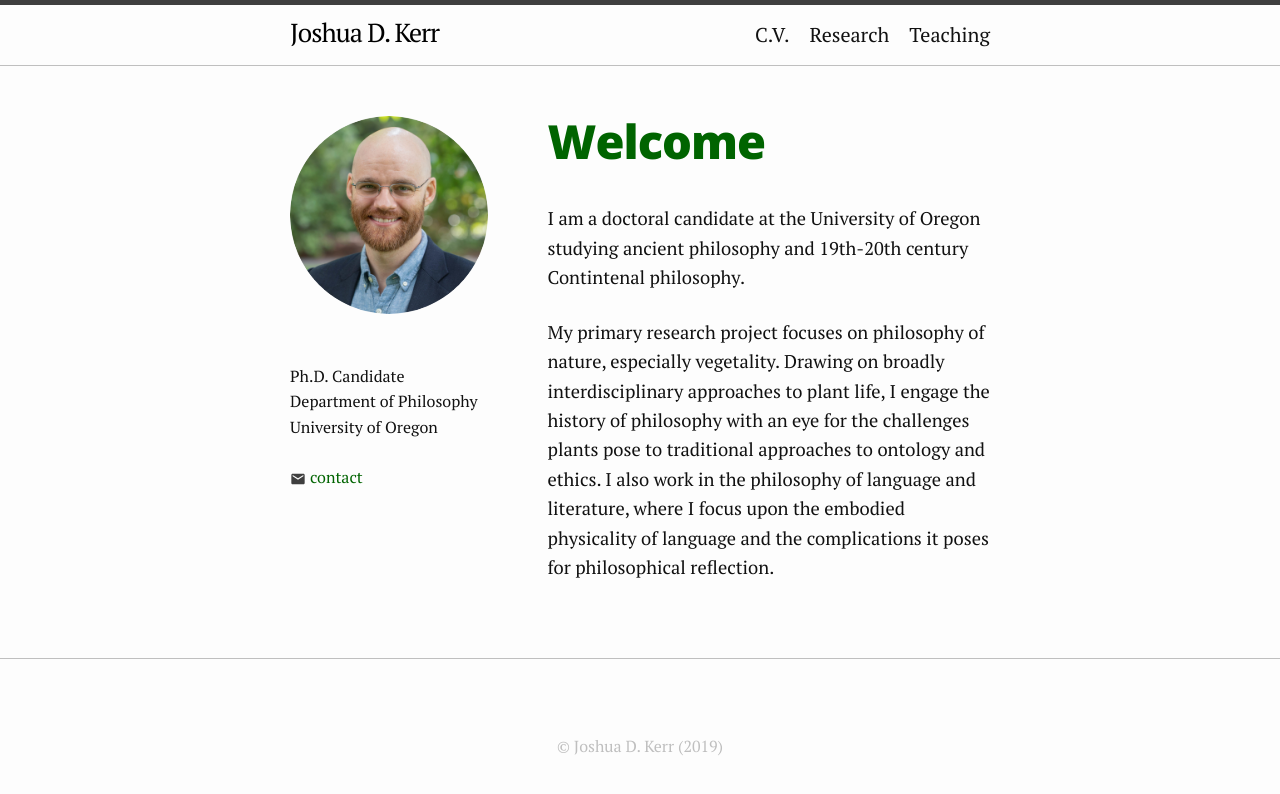
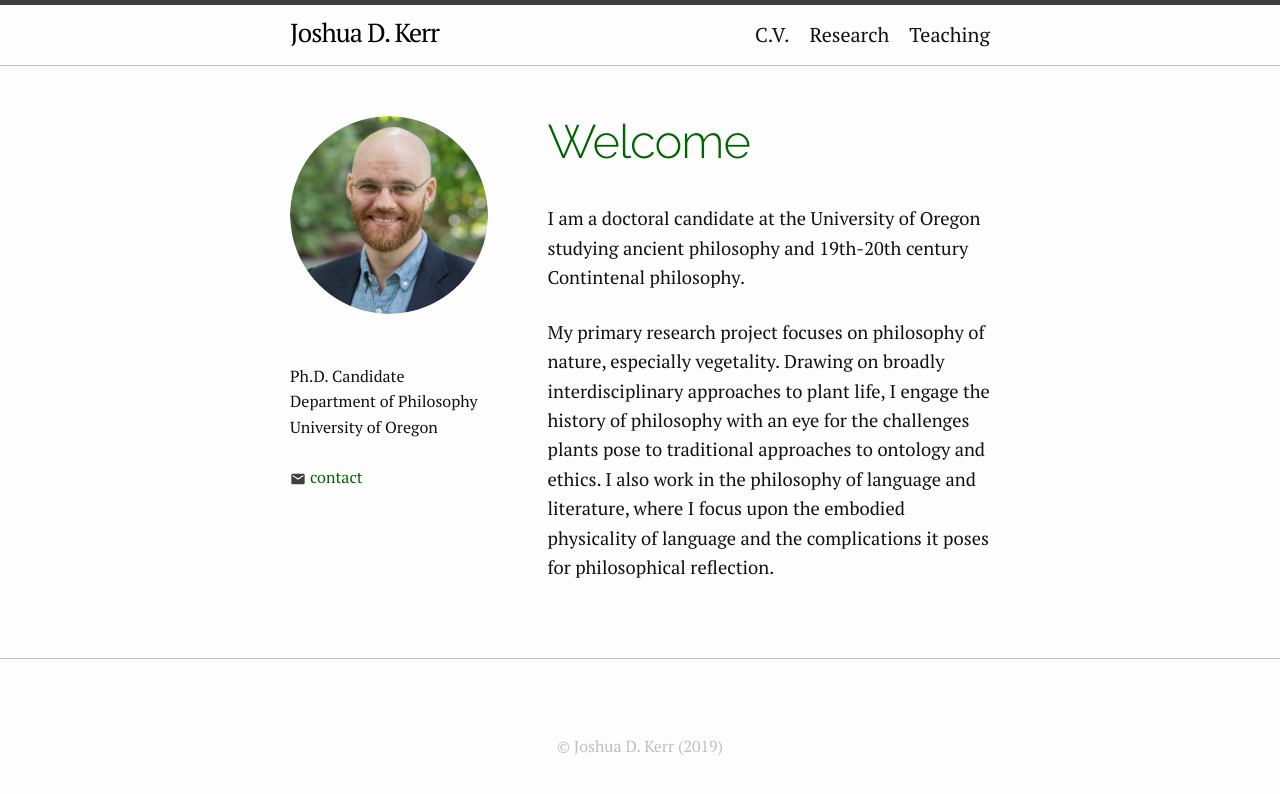
Before and after one commit to joshuakerr/joshuakerr.github.io.old, a Jekyll site: the page built from index.md, in a window 1280 px wide. Shown: the top 794 px of the page. Built offline with Jekyll 4.4.1, drawn with Linux system fonts in a browser that asks for light colours.

Commit message:
update site font

```diff
--- a/assets/main.scss
+++ b/assets/main.scss
@@ -3,17 +3,17 @@
 ---
 @charset "utf-8";
 
-@import url('https://fonts.googleapis.com/css?family=Open+Sans:800|PT+Serif');
+@import url('https://fonts.googleapis.com/css?family=PT+Serif|Raleway:300');
 
 // Our variables
 // $base-font-family: "Open Sans", sans-serif;
 $base-font-family: "PT Serif", serif;
-$base-font-size:   20px;
+$base-font-size:   14px;
 $base-font-weight: 400;
 $small-font-size:  $base-font-size * 0.95;
 $base-line-height: 1.5;
 
-$alt-font-family: "Open Sans", sans-serif;
+$alt-font-family: "Raleway", sans-serif;
 $alt-font-weight: normal;						// was bold
 
 $spacing-unit:     50px;
```
